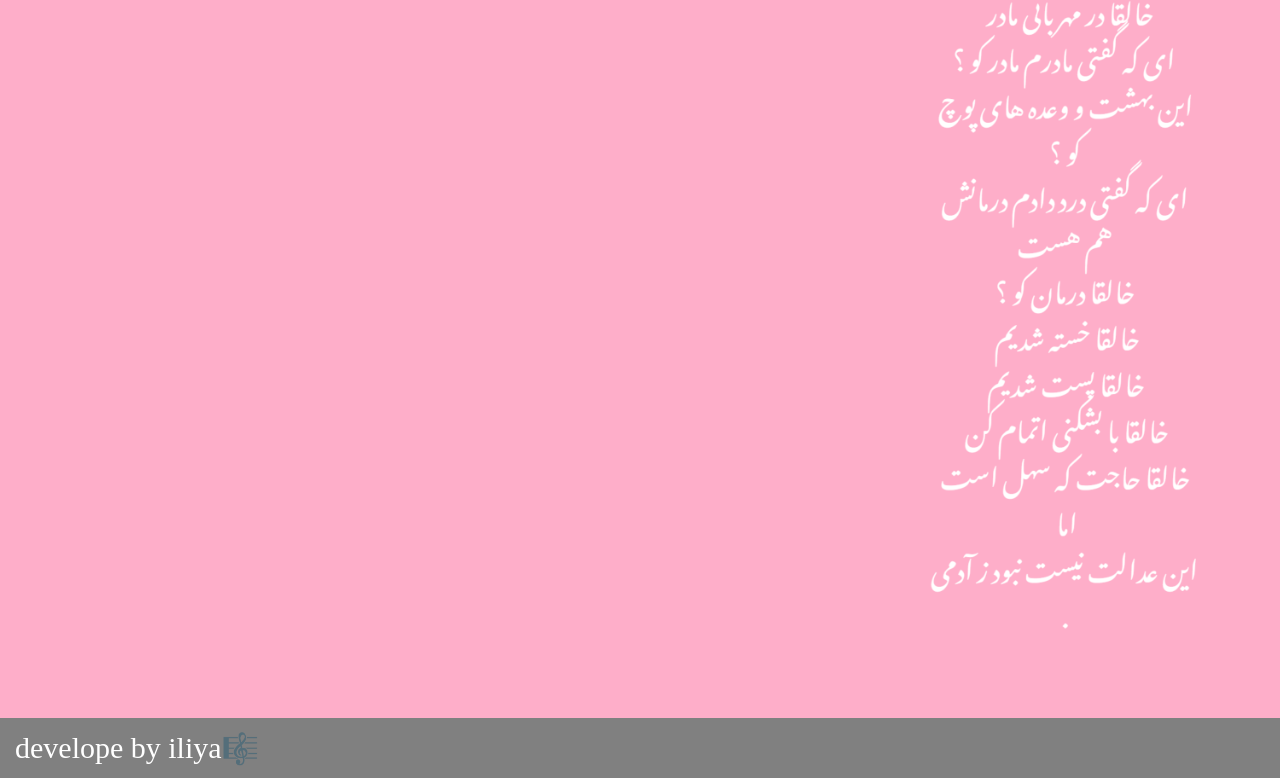
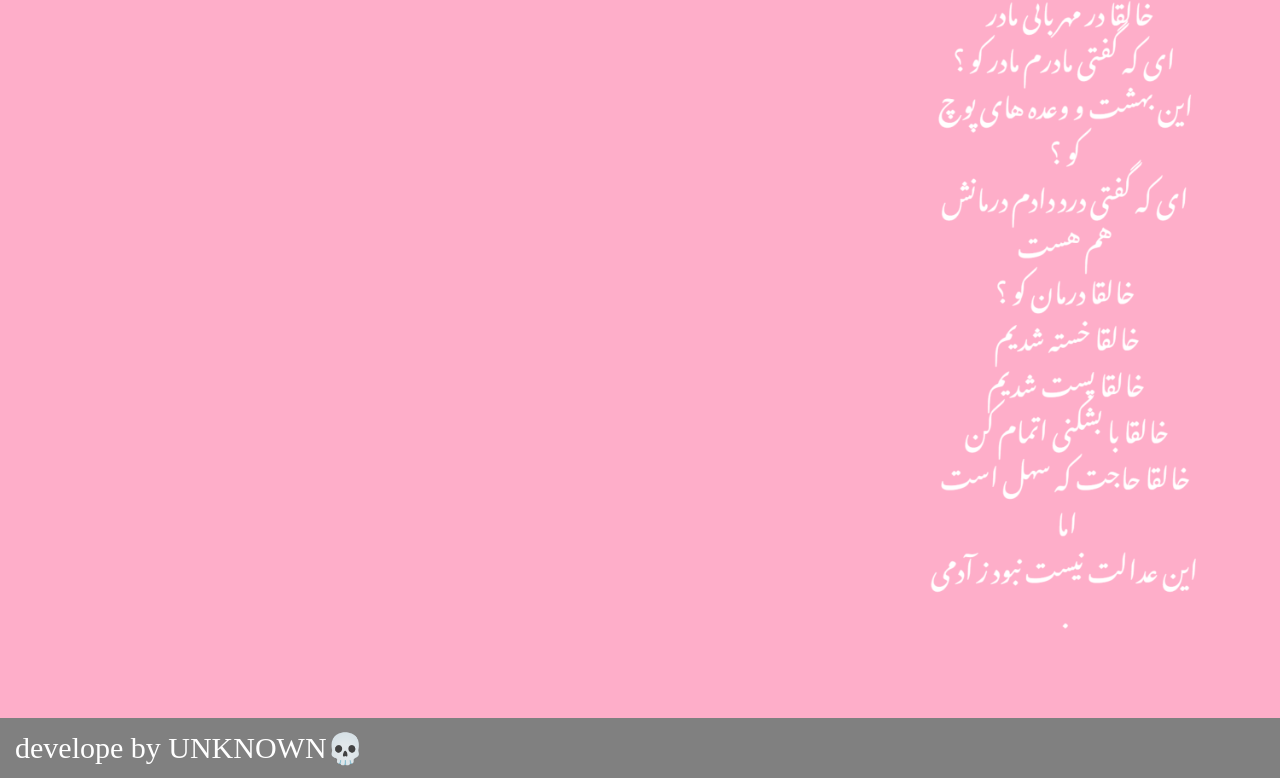
Before and after one commit to iliyapourhossein-web/mahliy, a plain HTML site: page index.html in a window 1280 px wide. Shown: the part 8355-9133 px from the top of the page. Drawn offline with Linux system fonts and the light colour scheme.

Commit message:
Update index.html

```diff
--- a/index.html
+++ b/index.html
@@ -191,8 +191,8 @@
 
         <footer>
             <div>
-                develope by iliya
-                <span>&#127932;</span>
+                develope by UNKNOWN
+                <span>&#128128</span>
             </div>
 
             <div>
```
